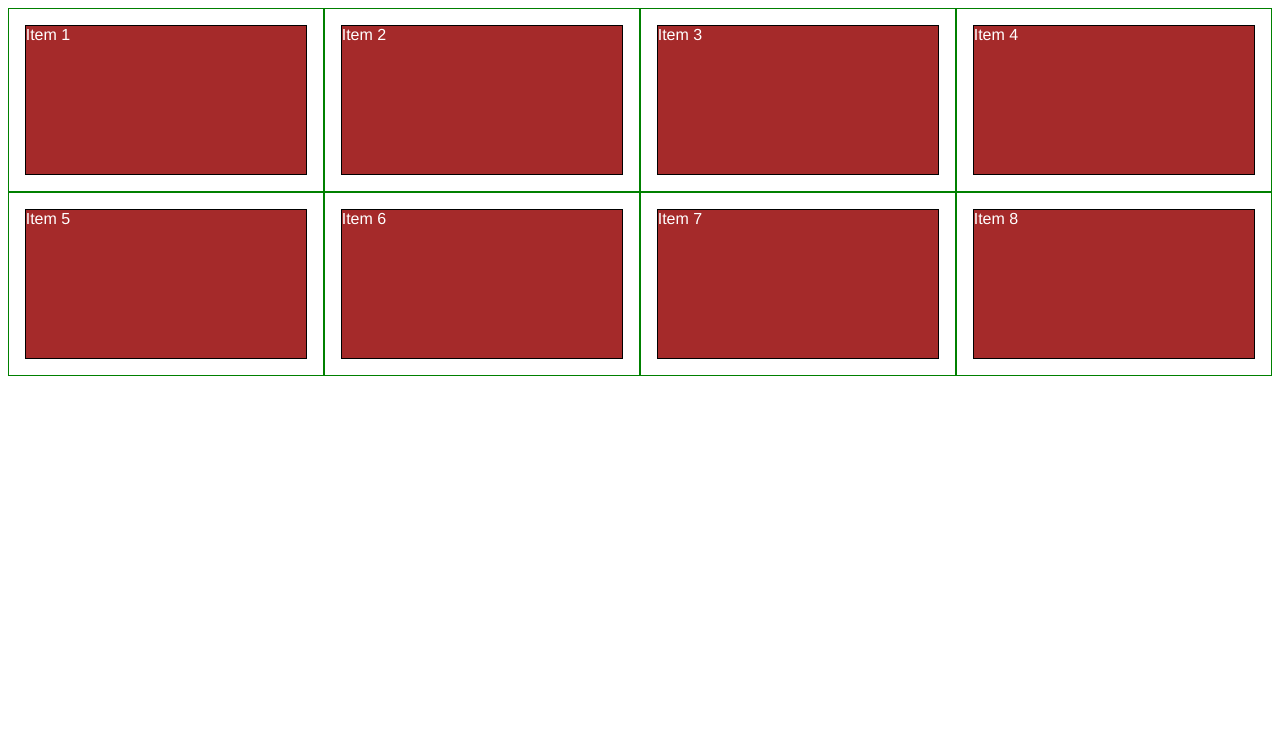
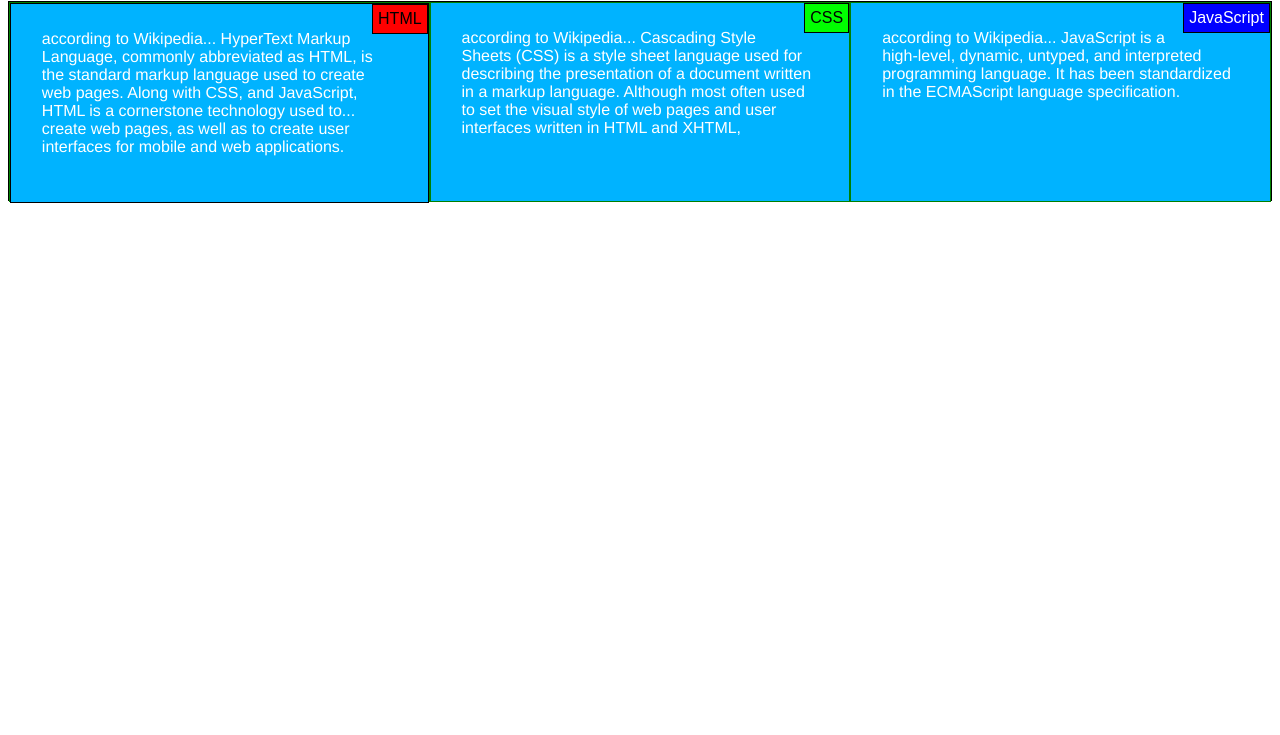
Before and after one commit to rjstroman/JHU-4-html-css-javascript, a plain HTML site: page module2-solution/index.html in a window 1280 px wide. Shown: the part 65-800 px from the top of the page. Drawn offline with Linux system fonts and the light colour scheme.

Commit message:
getting close

```diff
--- a/module2-solution/css/styleResponsive.css
+++ b/module2-solution/css/styleResponsive.css
@@ -2,15 +2,52 @@
 * {
   box-sizing: border-box;
 }
+body {
+  font-family: Arial, Helvetica, sans-serif;
+  /*  position: relative;  */
+}
+
 h1 {
   margin-bottom: 15px;
+  font-size: 1.75em;
+  text-align: center;
+}
+
+div {
+  border: 1px solid black;
+  background-color: #00b3ff;
+  height: 200px;
+  margin-bottom: 15px;
+}
+span {
+  border: 1px solid black;
+  float: right;
+  padding: 5px;
+}
+
+#menu1 {
+  background-color: #FF0000;
+}
+
+#menu2 {
+  background-color: #00FF00;
+ }
+#menu3 {
+  background-color: #0000FF;
+  color: white;
+}
+
+/*  Make the Last Block go 100% wide when on Tablet Device   */
+@media (min-width: 768px) and (max-width: 991px) {
+  #lastItem {
+    width: 100%;
+    height: 100px;
+  }
 }
 
 p {
-  border: 1px solid black;
-  background-color: #A52A2A;
+  padding: 10px;
   width: 90%;
-  height: 150px;
   margin-right: auto;
   margin-left: auto;
   font-family: Helvetica;
@@ -23,7 +60,7 @@ p {
 }
 
 /********** Large devices only **********/
-@media (min-width: 1200px) {
+@media (min-width: 992px) {
   .col-lg-1, .col-lg-2, .col-lg-3, .col-lg-4, .col-lg-5, .col-lg-6, .col-lg-7, .col-lg-8, .col-lg-9, .col-lg-10, .col-lg-11, .col-lg-12 {
     float: left;
     border: 1px solid green;
@@ -67,7 +104,7 @@ p {
 }
 
 /********** Medium devices only **********/
-@media (min-width: 992px) and (max-width: 1199px) {
+@media (min-width: 768px) and (max-width: 991px) {
   .col-md-1, .col-md-2, .col-md-3, .col-md-4, .col-md-5, .col-md-6, .col-md-7, .col-md-8, .col-md-9, .col-md-10, .col-md-11, .col-md-12 {
     float: left;
     border: 1px solid green;
--- a/module2-solution/index.html
+++ b/module2-solution/index.html
@@ -8,17 +8,19 @@
 <style></style>
 </head>
 <body>
-<h1>Responsive Layout</h1>
+<h1>Coursera - Menu</h1>
 
 <div class="row">
-  <div class="col-lg-3 col-md-6"><p>Item 1</p></div>
-  <div class="col-lg-3 col-md-6"><p>Item 2</p></div>
-  <div class="col-lg-3 col-md-6"><p>Item 3</p></div>
-  <div class="col-lg-3 col-md-6"><p>Item 4</p></div>
-  <div class="col-lg-3 col-md-6"><p>Item 5</p></div>
-  <div class="col-lg-3 col-md-6"><p>Item 6</p></div>
-  <div class="col-lg-3 col-md-6"><p>Item 7</p></div>
-  <div class="col-lg-3 col-md-6"><p>Item 8</p></div>
+  <div class="col-lg-4 col-md-6">
+  <div><span id="menu1">HTML</span>
+	  <p>according to Wikipedia... HyperText Markup Language, commonly abbreviated as HTML, is the standard markup language used to create web pages. Along with CSS, and JavaScript, HTML is a cornerstone technology used to... create web pages, as well as to create user interfaces for mobile and web applications.</p></div>
+  </div>
+  <div class="col-lg-4 col-md-6">
+  <span id="menu2">CSS</span>
+  <p>according to Wikipedia... Cascading Style Sheets (CSS) is a style sheet language used for describing the presentation of a document written in a markup language. Although most often used to set the visual style of web pages and user interfaces written in HTML and XHTML, </p></div>
+  <div class="col-lg-4 col-md-6" id="lastItem">
+  <span id="menu3">JavaScript</span>
+  <p>according to Wikipedia... JavaScript is a high-level, dynamic, untyped, and interpreted programming language. It has been standardized in the ECMAScript language specification.</p></div>
 </div>
 
 </body>
```
